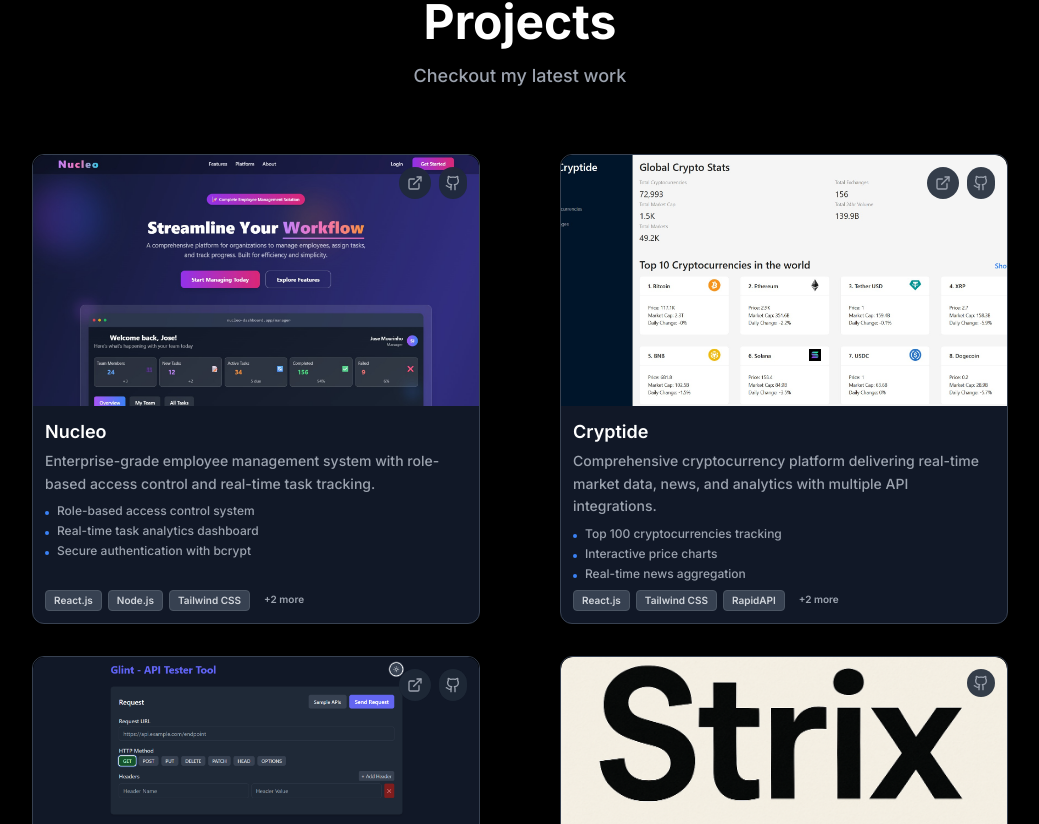
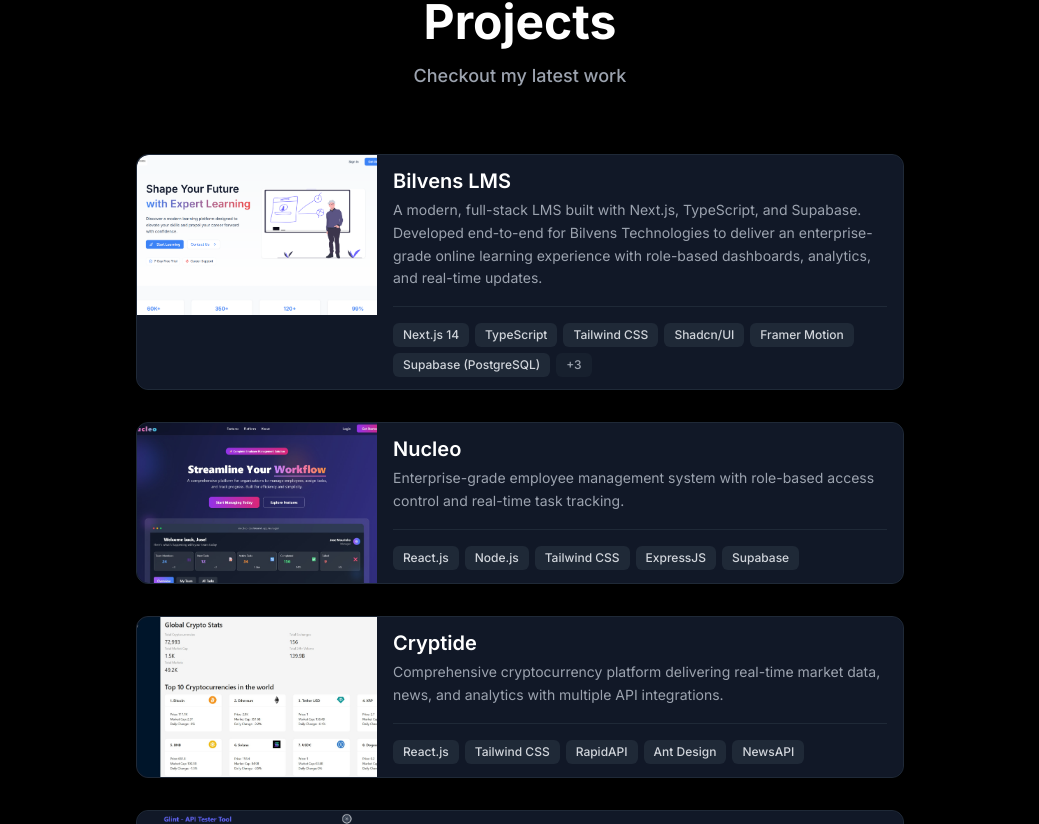
Before and after one commit to anuptiwari17/portfolio, a Next.js app: page / in a window 1280 px wide. Shown: the part 1116-1940 px from the top of the page, without its empty margins (120-1159 px from the left). Built offline with nearby package versions, Linux system fonts and the light colour scheme.

Commit message:
Added new project - LMS

```diff
--- a/src/components/ProjectCard.js
+++ b/src/components/ProjectCard.js
@@ -5,7 +5,7 @@ import { ExternalLink, Github } from 'lucide-react'
 import Link from 'next/link'
 import Image from 'next/image'
 
-export default function ProjectCard({ project, index = 0, linkTo, showTechLimit = 3 }) {
+export default function ProjectCard({ project, index = 0, linkTo, showTechLimit = 6 }) {
   const handleLinkClick = (e) => {
     e.stopPropagation()
     e.preventDefault()
@@ -13,32 +13,45 @@ export default function ProjectCard({ project, index = 0, linkTo, showTechLimit
 
   return (
     <motion.div
-      initial={{ opacity: 0, y: 30 }}
+      initial={{ opacity: 0, y: 20 }}
       whileInView={{ opacity: 1, y: 0 }}
       transition={{ delay: index * 0.1, duration: 0.6 }}
       viewport={{ once: true }}
-      className="group w-full max-w-md mx-auto bg-white dark:bg-gray-900 rounded-xl border border-gray-200 dark:border-gray-700 overflow-hidden shadow-sm hover:shadow-md hover:border-blue-300 dark:hover:border-blue-500 transition-all duration-300"
+      className="w-full max-w-3xl mx-auto mb-8"
     >
-      <div className="h-full flex flex-col">
-        <div className="relative aspect-video bg-white dark:bg-black overflow-hidden">
+      <div className="group relative">
+        <div className="bg-white dark:bg-gray-900 rounded-xl border border-gray-200 dark:border-gray-800 overflow-hidden transition-all duration-300 hover:shadow-lg hover:shadow-gray-200/30 dark:hover:shadow-gray-800/30 group-hover:border-blue-400/50 relative">
+
+          {/* Glow border effect */}
+          <div className="absolute inset-0 rounded-xl border-2 border-transparent group-hover:border-blue-400/30 pointer-events-none transition-all duration-500 -z-10"></div>
+
+          {/* Subtle corner accents */}
+          <div className="absolute top-2 right-2 h-2 w-2 border-t border-r border-transparent group-hover:border-blue-400 transition-all duration-500 z-10"></div>
+          <div className="absolute bottom-2 left-2 h-2 w-2 border-b border-l border-transparent group-hover:border-blue-400 transition-all duration-500 z-10"></div>
+
+          <div className="relative flex bg-white dark:bg-gray-900 rounded-xl overflow-hidden">
+            {/* Image Section */}
+            <div className="relative w-60 h-[160px] flex-shrink-0 overflow-hidden">
               <Link href={linkTo || '#'} className="block h-full">
                 <Image
                   src={project.image}
                   alt={project.title}
-              width={320}
-              height={320}
-              quality={100}
-              className="w-full h-full object-cover rounded-t-xl transition-transform duration-300 group-hover:scale-[1.03]"
+                  width={240}
+                  height={200}
+                  quality={90}
+                  className="w-full h-full object-cover"
                 />
               </Link>
-          <div className="absolute top-3 right-3 flex gap-2">
+
+              {/* Action Buttons */}
+              <div className="absolute top-3 right-3 flex gap-2 opacity-0 group-hover:opacity-100 transition-all duration-300">
                 {project.liveLink && (
                   <button
                     onClick={(e) => {
                       handleLinkClick(e)
                       window.open(project.liveLink, '_blank')
                     }}
-                className="p-2 bg-white/90 dark:bg-gray-800/90 rounded-full text-gray-600 dark:text-gray-400 hover:text-blue-600 dark:hover:text-blue-400 transition-colors duration-200 backdrop-blur-sm"
+                    className="p-2.5 bg-white/95 dark:bg-gray-800/95 rounded-lg text-gray-600 dark:text-gray-400 hover:text-blue-600 dark:hover:text-blue-400 transition-colors duration-200 shadow-lg backdrop-blur-sm"
                   >
                     <ExternalLink size={16} />
                   </button>
@@ -48,49 +61,41 @@ export default function ProjectCard({ project, index = 0, linkTo, showTechLimit
                     handleLinkClick(e)
                     window.open(project.githubLink, '_blank')
                   }}
-              className="p-1.5 bg-white/90 dark:bg-gray-800/90 rounded-full text-gray-600 dark:text-gray-400 hover:text-blue-600 dark:hover:text-blue-400 transition-colors duration-200 backdrop-blur-sm"
+                  className="p-2.5 bg-white/95 dark:bg-gray-800/95 rounded-lg text-gray-600 dark:text-gray-400 hover:text-blue-600 dark:hover:text-blue-400 transition-colors duration-200 shadow-lg backdrop-blur-sm"
                 >
                   <Github size={16} />
                 </button>
               </div>
             </div>
 
-        <Link href={linkTo || '#'} className="flex-grow">
-          <div className="p-3 h-full flex flex-col">
+            {/* Content Section */}
+            <Link href={linkTo || '#'} className="flex-1 min-w-0">
+              <div className="px-4 py-3 flex flex-col gap-4">
+
+                {/* Header */}
+                <div className="flex-1 space-y-1">
                   <h3
-              className="text-lg font-semibold text-gray-900 dark:text-white mb-1"
+                    className="text-xl font-semibold text-gray-900 dark:text-white group-hover:text-blue-600 dark:group-hover:text-blue-400 transition-colors duration-300"
                     style={{ fontFamily: 'Fira Code, Inter, system-ui, sans-serif' }}
                   >
                     {project.title}
                   </h3>
 
                   <p
-              className="text-gray-600 dark:text-gray-400 text-sm leading-relaxed mb-2 font-medium"
-              style={{ fontFamily: 'Plus Jakarta Sans, Inter, system-ui, sans-serif' }}
+                    className="text-gray-600 dark:text-gray-400 text-sm leading-relaxed group-hover:text-gray-700 dark:group-hover:text-gray-300 transition-colors duration-300"
+                    style={{ fontFamily: 'Inter, system-ui, sans-serif' }}
                   >
                     {project.description}
                   </p>
-
-            <div className="mb-2">
-              <ul className="space-y-1">
-                {project.highlights.map((highlight, i) => (
-                  <li
-                    key={i}
-                    className="text-xs text-gray-500 dark:text-gray-400 flex items-start font-medium space-x-2"
-                    style={{ fontFamily: 'Inter, system-ui, sans-serif' }}
-                  >
-                    <span className="w-1 h-1 bg-blue-500 rounded-full mt-2"></span>
-                    <span>{highlight}</span>
-                  </li>
-                ))}
-              </ul>
                 </div>
 
-            <div className="mt-auto flex flex-wrap gap-1.5">
+                {/* Technologies */}
+                <div className="pt-4 border-t border-gray-100 dark:border-gray-800">
+                  <div className="flex flex-wrap gap-1.5">
                     {project.technologies.slice(0, showTechLimit).map((tech, i) => (
                       <span
                         key={i}
-                  className="px-2 py-0.5 text-[10px] font-semibold bg-gray-100 dark:bg-gray-700 text-gray-700 dark:text-gray-300 rounded border border-gray-200 dark:border-gray-600"
+                        className="px-2.5 py-1 text-xs font-medium bg-gray-100 dark:bg-gray-800 text-gray-700 dark:text-gray-300 rounded-md hover:bg-gray-200 dark:hover:bg-gray-700 transition-colors duration-200"
                         style={{ fontFamily: 'Inter, system-ui, sans-serif' }}
                       >
                         {tech}
@@ -98,15 +103,19 @@ export default function ProjectCard({ project, index = 0, linkTo, showTechLimit
                     ))}
                     {project.technologies.length > showTechLimit && (
                       <span
-                  className="px-2 py-0.5 text-[10px] font-semibold text-gray-500 dark:text-gray-400"
+                        className="px-2.5 py-1 text-xs font-medium text-gray-500 dark:text-gray-400 bg-gray-50 dark:bg-gray-800/50 rounded-md"
                         style={{ fontFamily: 'Inter, system-ui, sans-serif' }}
                       >
-                  +{project.technologies.length - showTechLimit} more
+                        +{project.technologies.length - showTechLimit}
                       </span>
                     )}
                   </div>
                 </div>
+
+              </div>
             </Link>
+          </div>
+        </div>
       </div>
     </motion.div>
   )
--- a/src/components/ProjectsPreview.js
+++ b/src/components/ProjectsPreview.js
@@ -29,7 +29,7 @@ export default function ProjectsPreview() {
           </p>
         </motion.div>
 
-        <div className="grid md:grid-cols-2 gap-8 max-w-5xl mx-auto">
+        <div className="space-y-8 max-w-4xl mx-auto">
           {projects.map((project, index) => (
             <ProjectCard
               key={project.id}
--- a/src/data/projects.js
+++ b/src/data/projects.js
@@ -1,4 +1,62 @@
 export const projects = [
+
+{
+  id: 'bilvens',
+  title: 'Bilvens LMS',
+  description: 'A modern, full-stack LMS built with Next.js, TypeScript, and Supabase. Developed end-to-end for Bilvens Technologies to deliver an enterprise-grade online learning experience with role-based dashboards, analytics, and real-time updates.',
+  technologies: [
+    'Next.js 14',
+    'TypeScript',
+    'Tailwind CSS',
+    'Shadcn/UI',
+    'Framer Motion',
+    'Supabase (PostgreSQL)',
+    'JWT Authentication',
+    'bcrypt.js',
+    'Lucide React'
+  ],
+  highlights: [
+    'Developed a complete LMS platform with separate interfaces for administrators and students',
+    'Implemented custom JWT authentication and role-based access system for secure multi-user workflows',
+    'Designed and normalized PostgreSQL schema using Supabase with efficient relationships and constraints',
+    'Integrated YouTube API for video modules with progress tracking and analytics',
+    'Built responsive, mobile-first UI with Tailwind CSS and Shadcn/UI, enhanced by Framer Motion animations',
+    'Implemented CSV export, announcement broadcasting, and real-time progress tracking using Supabase APIs',
+    'Adopted modern TypeScript, ESLint, Prettier, and reusable React component architecture',
+    'Wrote detailed documentation for folder structure, schema design, and setup instructions'
+  ],
+  image: '/bilvens.png',
+  liveLink: 'https://bilvens.vercel.app',
+  githubLink: 'Private Repository (Proprietary Project)',
+  category: 'Education Technology',
+  duration: 'Jan 2025 – Apr 2025',
+  team: 'Freelance Contract (Solo Development)',
+  status: 'Live',
+  featured: true,
+  overview: 'Bilvens LMS is a full-stack Learning Management System built for Bilvens Technologies. It features a complete admin–student ecosystem with secure authentication, course management, analytics dashboards, and real-time progress tracking.',
+  features: [
+    'Admin and Student dashboards with role-based access control',
+    'Course and module management with YouTube video integration',
+    'Real-time progress tracking and announcement system',
+    'CSV export and analytics dashboard for admins',
+    'Responsive, mobile-first design with smooth UI animations',
+    'JWT-based authentication and secure password hashing'
+  ],
+  challenges: [
+    'Designing scalable database schema with relational consistency',
+    'Implementing custom authentication flow outside Supabase Auth',
+    'Optimizing for responsiveness and performance across devices'
+  ],
+  learnings: [
+    'Advanced Next.js App Router and API Routes',
+    'PostgreSQL schema design and Supabase integration',
+    'Real-time updates and role-based access control'
+  ],
+  impact:
+    'Delivered a production-ready LMS platform that helped Bilvens digitize their training operations for over 500 users with robust backend security, a clean UI, and scalable architecture.'
+},
+
+
   {
     id: 'nucleo',
     title: 'Nucleo',
@@ -110,7 +168,7 @@ export const projects = [
     learnings: [
       'AI integration in web applications',
       'Complex state management patterns',
-      'Advanced Next.js features'
+      'Advanced React.js features'
     ]
   },
   {
@@ -130,7 +188,7 @@ export const projects = [
     duration: '1 week',
     team: 'Solo Project',
     status: 'Completed',
-    featured: true,
+    featured: false,
     overview: 'Strix is a lightweight, zero-dependency string library implemented in C++ from scratch, focusing on performance and memory efficiency.',
     features: [
       'Zero external dependencies',
@@ -150,46 +208,7 @@ export const projects = [
       'C++ best practices and patterns',
       'Algorithm optimization techniques'
     ]
-  },
-
-  {
-  id: 'skystats',
-  title: 'SkyStats',
-  description: 'Interactive weather analytics app with real-time and 5-day forecast visualizations using OpenWeatherMap API.',
-  technologies: ['HTML', 'CSS', 'JavaScript', 'Python', 'Flask', 'Matplotlib', 'Seaborn', 'Pandas'],
-  highlights: [
-    'Real-time weather data fetching via OpenWeatherMap API',
-    '5-day forecast at 3-hour intervals',
-    'Visualizations for temperature, humidity, pressure, and wind speed'
-  ],
-  image: '/skystats.png',
-  liveLink: 'https://skystats.onrender.com',
-  githubLink: 'https://github.com/anuptiwari17/weather-details',
-  category: 'Data Visualization',
-  duration: '2 days',
-  team: 'Solo Project',
-  status: 'Live',
-  featured: false,
-  overview: 'SkyStats is a weather dashboard application that fetches current weather and 5-day forecasts using the OpenWeatherMap API and presents the data visually using Python plotting libraries. It provides users with charts and graphs that represent changes in temperature, pressure, humidity, and wind speed over time.',
-  features: [
-    'Live weather data for any location',
-    '5-day forecast broken into 3-hour intervals',
-    'Interactive line and bar charts using Matplotlib and Seaborn',
-    'Backend powered by Flask for data handling',
-    'Responsive and user-friendly frontend'
-  ],
-  challenges: [
-    'Parsing and organizing 3-hour interval forecast data',
-    'Synchronizing Python-generated visualizations with frontend rendering',
-    'Ensuring clean and responsive design for all screen sizes'
-  ],
-  learnings: [
-    'Working with real-world APIs and data structures',
-    'Integrating Python visualizations in web apps',
-    'Full-stack development from scratch using Python and JS'
-  ]
-}
-
+  }
 ];
 
 //helper functions
```
Also changed, not shown: public/bilvens.png (added), public/query.png (added). Lines whose indentation alone changed are shown as unchanged.
